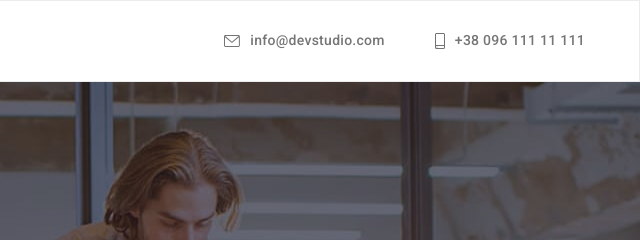
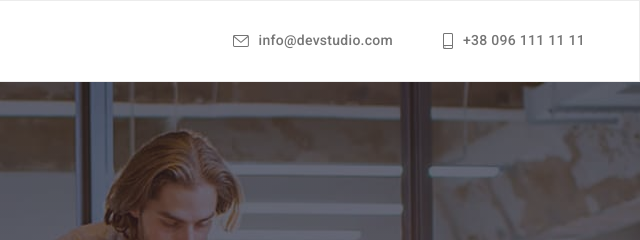
Before and after one commit to AlinaRyabova/goit-markup-hw-06-old, a plain HTML site: page index.html in a window 1280 px wide. Shown: the top 240 px of the page, 640-1280 px from the left. Drawn offline with nearby package versions, Linux system fonts and the light colour scheme.

Commit message:
update css

```diff
--- a/index.html
+++ b/index.html
@@ -27,7 +27,7 @@
                 </svg>info@devstudio.com</a></li>
                 <li class="header-contacts"><a class="header-text-contacts link" href="tel:+380961111111"><svg width="10" height="16" class="header-icons">
                     <use href="./images/icons.svg#icon-smartphone"></use>
-                </svg>+38 096 111 11 111</a></li>
+                </svg>+38 096 111 11 11</a></li>
             </ul>
         </nav>
        </div>
```
